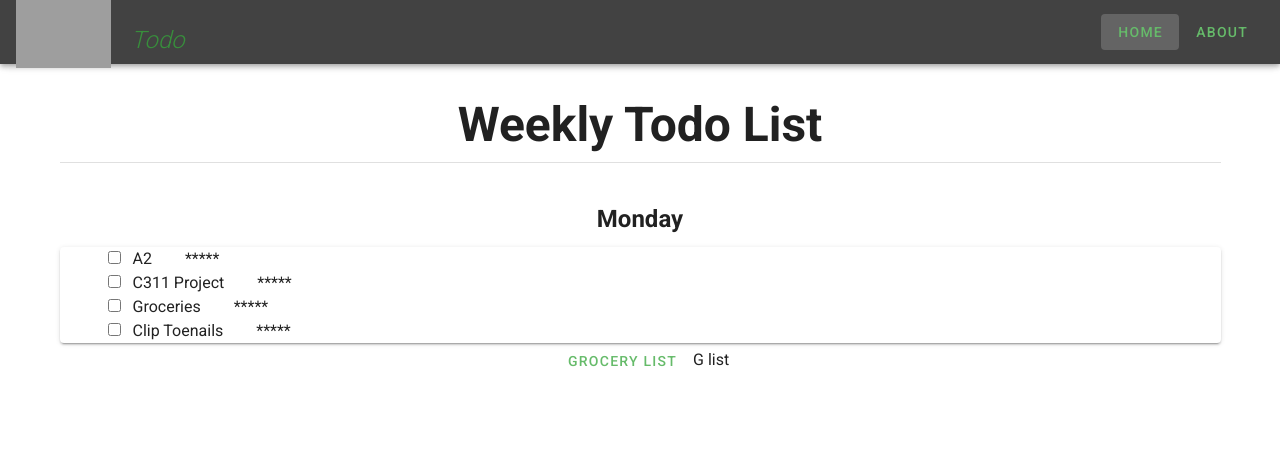
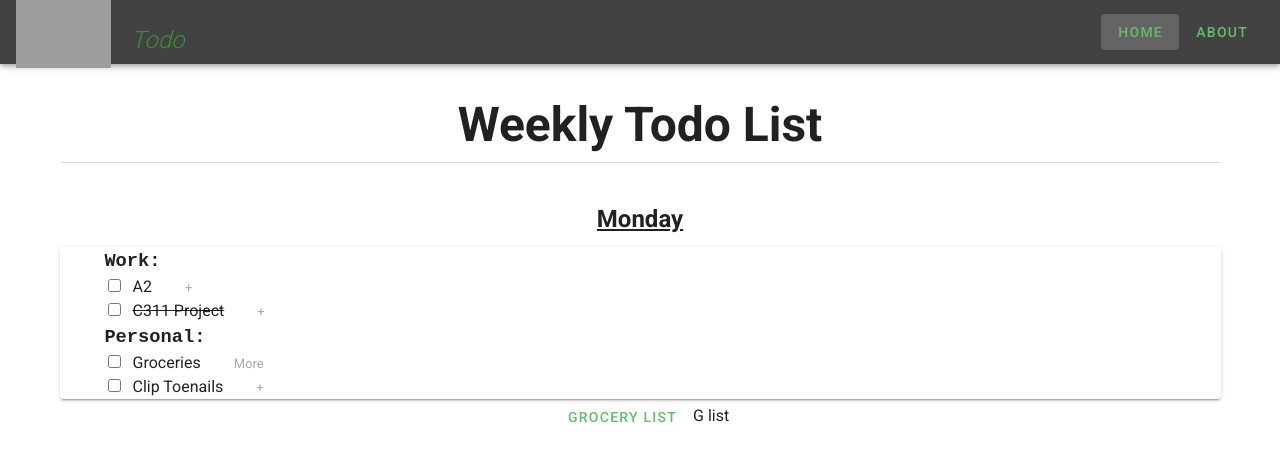
Before and after one commit to sandyw219/todo-app, a Vue app in the folder todo/: page / in a window 1280 px wide. Shown: the top 462 px of the page. Built offline with nearby package versions, Linux system fonts and the light colour scheme; grey boxes are pictures that could not be loaded.

Commit message:
the "more" & "+" buttons, & passing string thru vues

```diff
--- a/todo/src/App.vue
+++ b/todo/src/App.vue
@@ -57,7 +57,7 @@
       </v-btn>
 
       <v-btn
-        to="/about"
+        to="/about/hazaa"
         text
       >
 
@@ -75,6 +75,13 @@
   </v-app>
 </template>
 
+<style>
+.addNewSmall {
+  color:darkgray;
+  font-size: small;
+}
+</style>
+
 <script>
 
 export default {
--- a/todo/src/components/thisWeekTodo.vue
+++ b/todo/src/components/thisWeekTodo.vue
@@ -22,14 +22,16 @@
         cols="12"
         justify="center"
       >
-        <h2 class="headline font-weight-bold mb-3">
+        <h2 class="headline font-weight-bold mb-3 text-decoration-underline">
           Monday
         </h2>
 
         <v-card
         class="text-left">
+
+        <h3> <pre>    Work:</pre></h3>
           <ul
-            v-for="(item, i) in todoItems"
+            v-for="(item, i) in monday.work"
             :key="i"
             class="subheading mx-3"
             target="_blank"
@@ -37,11 +39,37 @@
 
           <input type="checkbox"
           class="subheading mx-3"
-            :id="item.text">
+            :id="item.text"
+            >
+            <label v-if="item.complete==true" class="text-decoration-line-through" :for="item.text">{{ item.text }}</label>
+            <label v-else :for="item.text">{{ item.text }}</label>
+            <v-divider class="mx-4" vertical></v-divider>
+            <!-- subList button -->
+            <button class="addNewSmall" v-if="item.sublist" v-on:click="goTo('SubList')">More</button>
+            <button class="addNewSmall" v-else v-on:click="goTo('SubList')">+</button>
+          </ul>
+
+          <h3> <pre>    Personal:</pre></h3>
+          <ul
+            v-for="(item, i) in monday.personal"
+            :key="i"
+            class="subheading mx-3"
+            target="_blank"
+          >
+
+          <input type="checkbox"
+          class="subheading mx-3"
+            :id="item.text"
+            :value="item.complete"
+            @change="check($event, item)"
+            >
             <label :for="item.text">{{ item.text }}</label>
             <v-divider class="mx-4" vertical></v-divider>
-            <button v-on:click="goTo('SubList')">*****</button>
+            <!-- subList button -->
+            <button class="addNewSmall" v-if="item.sublist" v-on:click="goTo('SubList')">More</button>
+            <button class="addNewSmall" v-else v-on:click="goTo('SubList')">+</button>
           </ul>
+
         </v-card>
         <!-- groceries button -->
         <v-btn
@@ -70,32 +98,40 @@
     methods: {
       goTo: function (path) {
         this.$router.push({ name: path })
+      },
+      check: function (e, item) {
+        item.complete = !item.complete;
+        this.class="text-decoration-line-through";
       }
-      // goTo: function () {
-      //   this.$router.push({ name: 'SubList' })
-      // }
     },
 
     data: () => ({
-      todoItems: [
+      monday: {
+        work: [
           {
             text: 'A2',
-          href: 'https://github.com/vuetifyjs/vuetify-loader',
+            sublist: null,
+            complete: false,
           },
           {
             text: 'C311 Project',
-          href: 'https://github.com/vuetifyjs/vuetify',
+            sublist: null,
+            complete: true,
           },
+        ],
+        personal: [
           {
             text: 'Groceries',
-          href: 'https://github.com/vuetifyjs/awesome-vuetify',
-          subli: ['oranges', 'pickles', 'chocolate', 'paper towels'],
+            sublist: ['oranges', 'pickles', 'chocolate', 'paper towels'],
+            complete: false,
           },
           {
             text: 'Clip Toenails',
-          href: '',
+            sublist: null,
+            complete: false,
           },
         ],
+      }
     }),
   }
 </script>
--- a/todo/src/router/index.js
+++ b/todo/src/router/index.js
@@ -11,7 +11,7 @@ const routes = [
     component: Home
   },
   {
-    path: '/about',
+    path: '/about/:word',
     name: 'About',
     // route level code-splitting
     // this generates a separate chunk (about.[hash].js) for this route
--- a/todo/src/views/About.vue
+++ b/todo/src/views/About.vue
@@ -1,5 +1,5 @@
 <template>
   <div class="about">
-    <h1>This is an about page</h1>
+    <h1>{{ $route.params.word }}</h1>
   </div>
 </template>
```
Lines whose indentation alone changed are shown as unchanged.
